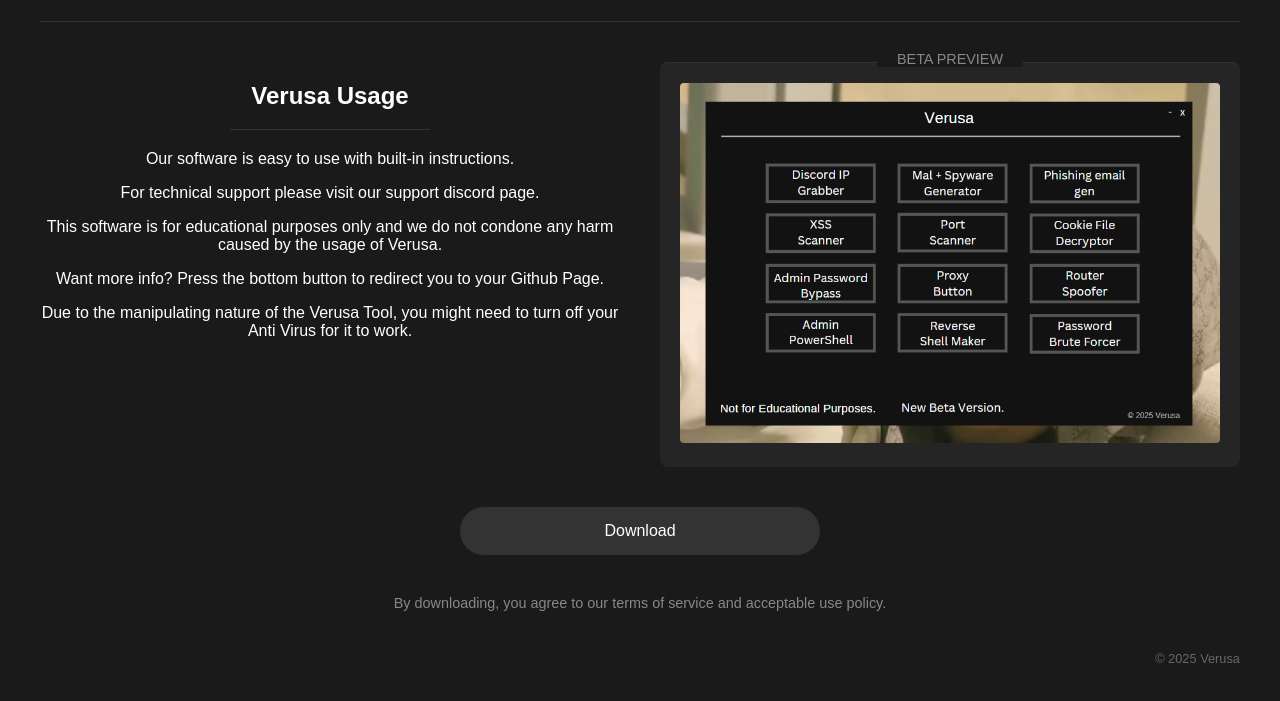
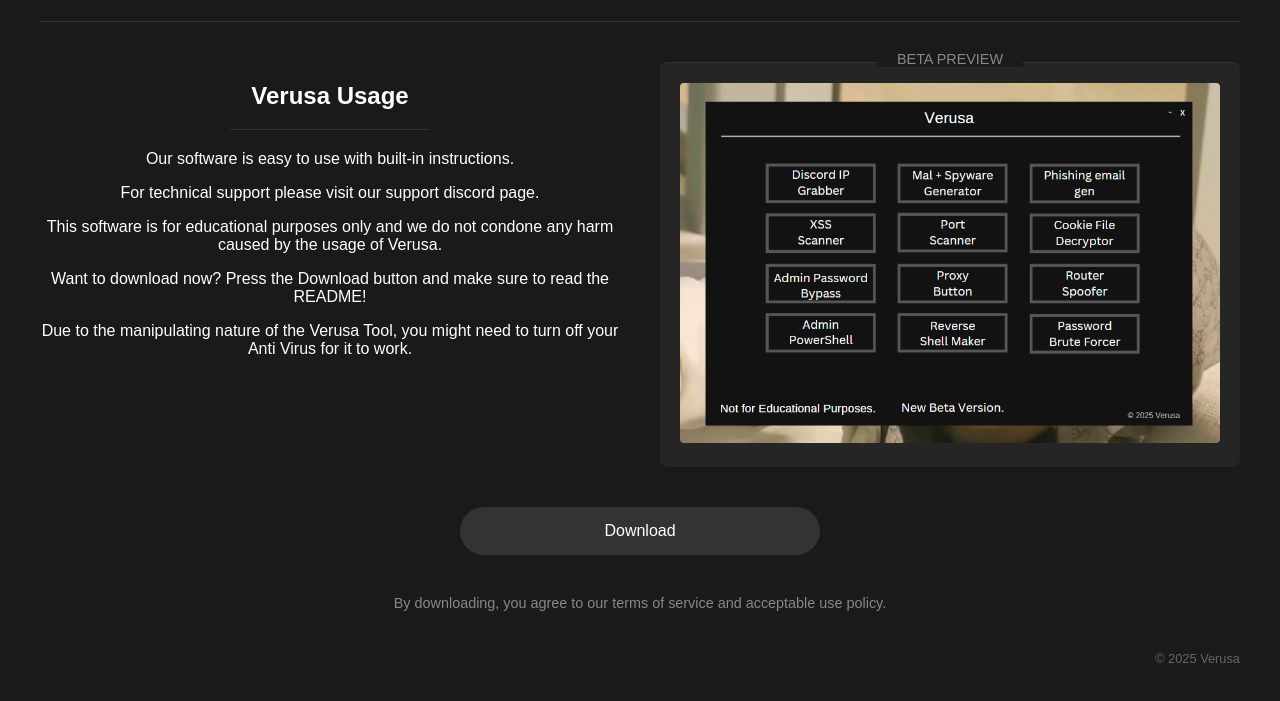
Before and after one commit to Verusa-Real/Verusa-Tool, a plain HTML site: page index.html in a window 1280 px wide. Shown: the part 119-820 px from the top of the page. Drawn offline with Linux system fonts and the light colour scheme.

Commit message:
Update index.html

```diff
--- a/index.html
+++ b/index.html
@@ -124,7 +124,7 @@
             <p>Our software is easy to use with built-in instructions.</p>
             <p>For technical support please visit our support discord page.</p>
             <p>This software is for educational purposes only and we do not condone any harm caused by the usage of Verusa.</p>
-            <p>Want more info? Press the bottom button to redirect you to your Github Page.</p>
+            <p>Want to download now? Press the Download button and make sure to read the README!</p>
             <p>Due to the manipulating nature of the Verusa Tool, you might need to turn off your Anti Virus for it to work.</p>
         </div>
 
```
